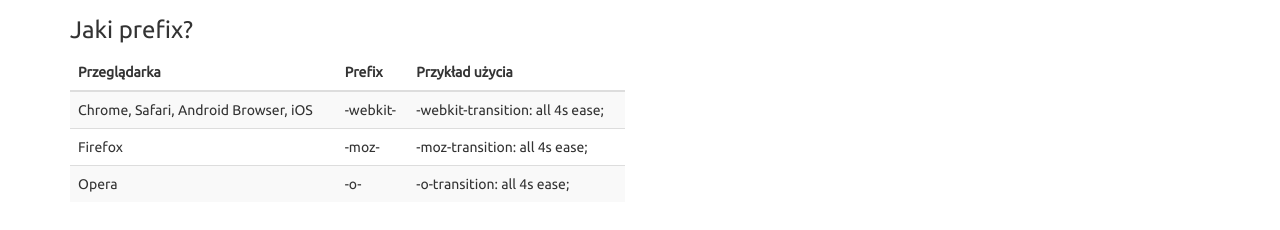
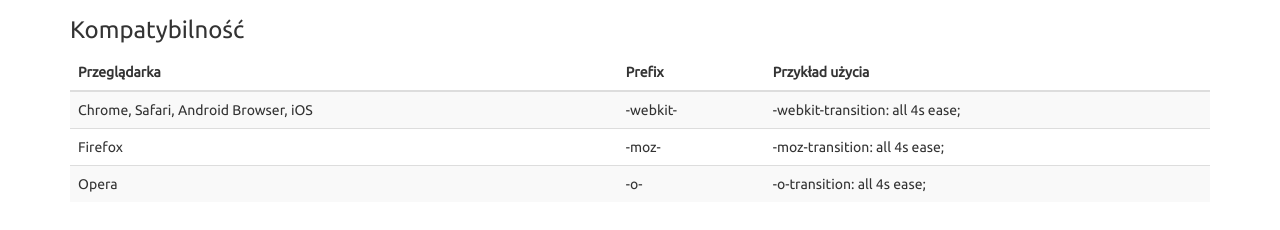
Before and after one commit to DavidVazGuijarro/psieniarski.github.io, a website: page src/index.html in a window 1280 px wide. Shown: the part 1884-2114 px from the top of the page. Drawn offline with Linux system fonts and the light colour scheme.

Commit message:
Automated commit

```diff
--- a/src/index.html
+++ b/src/index.html
@@ -132,9 +132,9 @@
 		</div>
 	</div>
 	<div class="row clearfix">
-		<div class="col-md-6 ">
+		<div class="col-md-12 ">
 			<h3>
-				Jaki prefix?
+				Kompatybilność
 			</h3>
 			<table class="table table-striped">
 				<thead>
```
